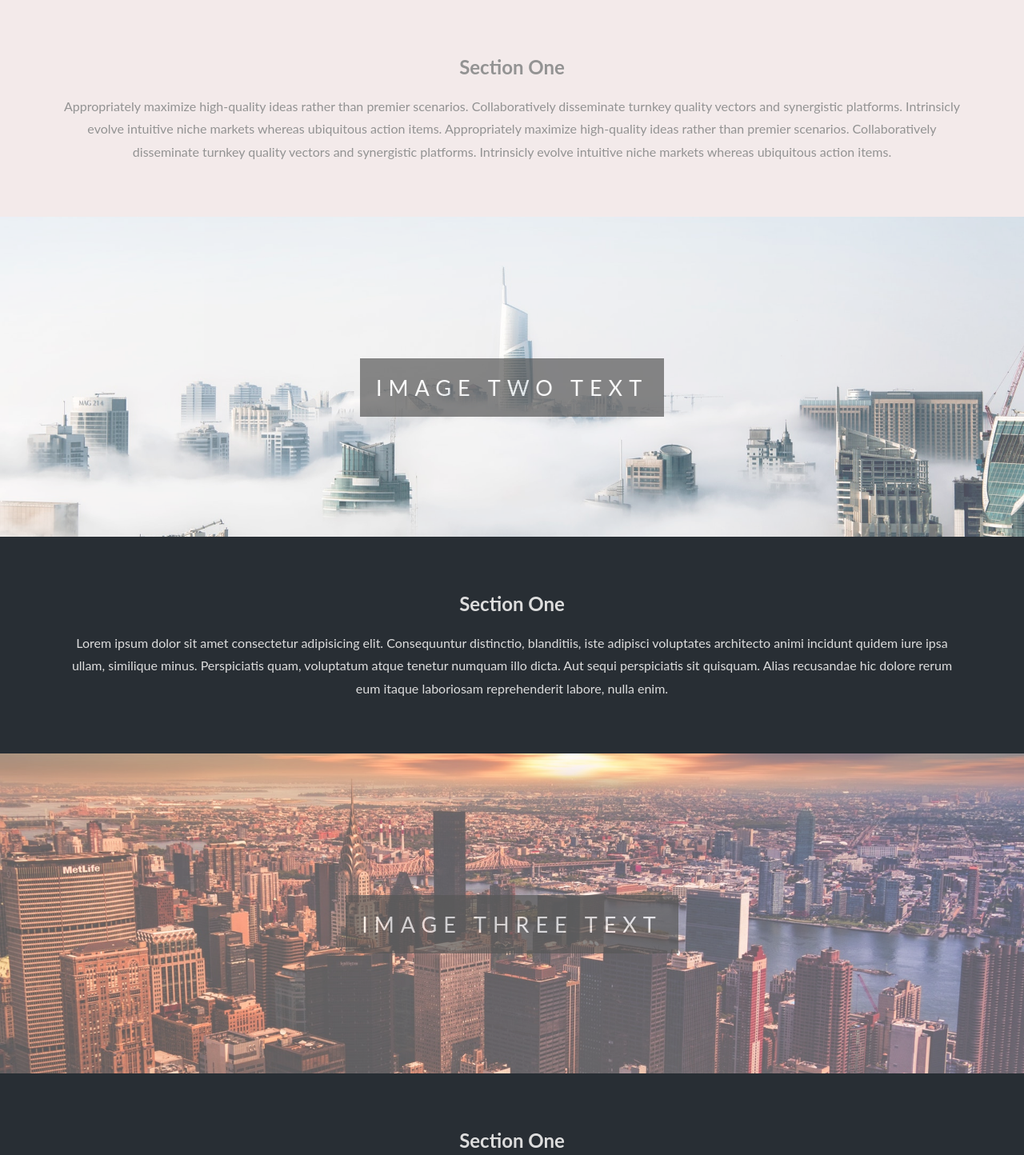
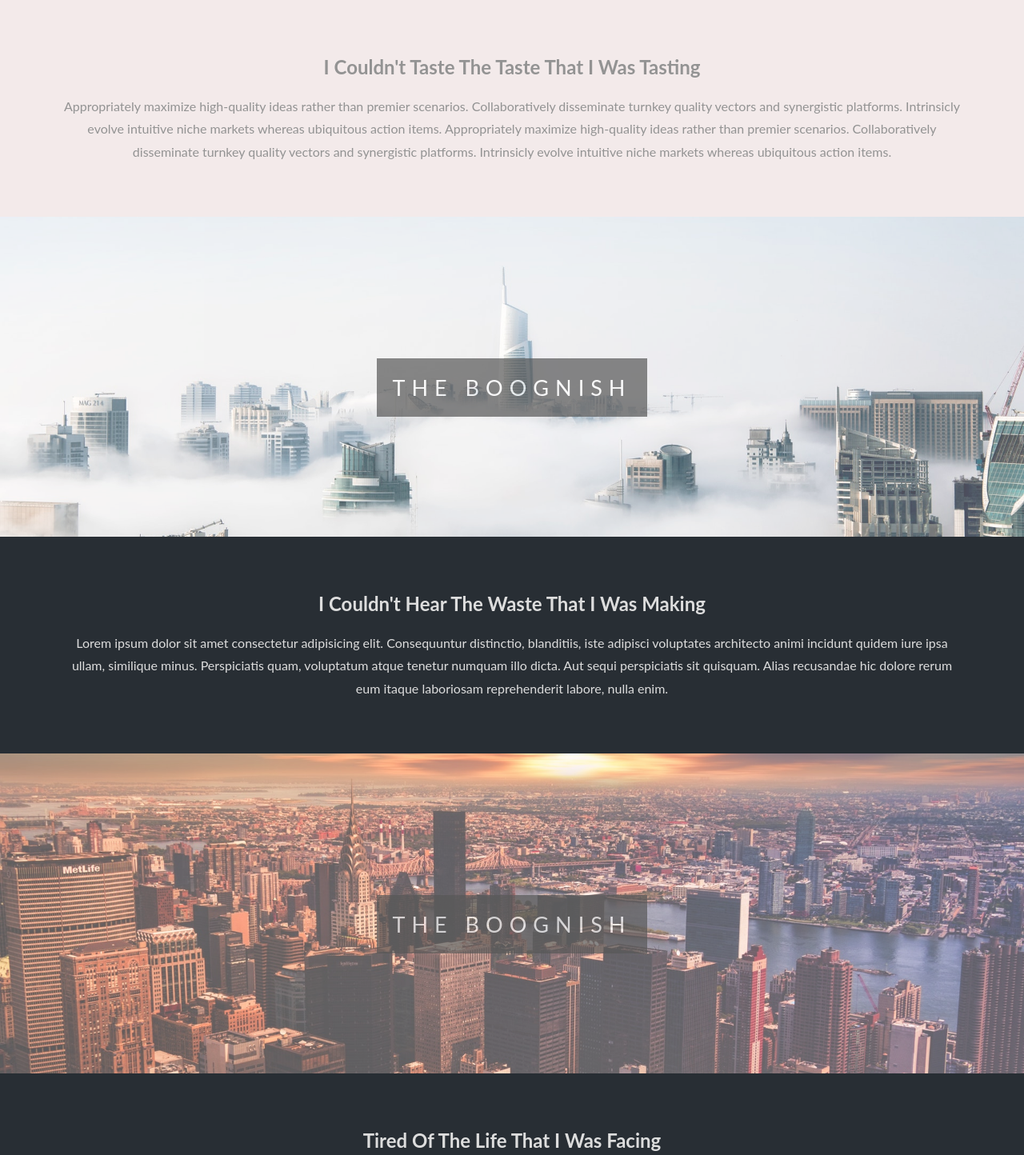
Before and after one commit to benoreilly/parallax-website, a plain HTML site: page index.html in a window 1280 px wide. Shown: the part 800-2244 px from the top of the page at 80% size. Drawn offline with Linux system fonts and the light colour scheme.

Commit message:
text updates

```diff
--- a/index.html
+++ b/index.html
@@ -5,39 +5,39 @@
     <meta name="viewport" content="width=device-width, initial-scale=1.0">
     <meta http-equiv="X-UA-Compatible" content="ie=edge">
     <link rel="stylesheet" href="css/style.css">
-    <title>Parallax Website</title>
+    <title>Nebullax</title>
 </head>
 <body>
     <div class="pimg1">
         <div class="ptext">
-            <span class="border">Downtown Buster Brown</span>
+            <span class="border">The Nebulaxx</span>
         </div>
     </div>
 
     <section class="section section-light">
-        <h2>Section One</h2>
+        <h2>I Couldn't Taste The Taste That I Was Tasting</h2>
         <p>Appropriately maximize high-quality ideas rather than premier scenarios. Collaboratively disseminate turnkey quality vectors and synergistic platforms. Intrinsicly evolve intuitive niche markets whereas ubiquitous action items. Appropriately maximize high-quality ideas rather than premier scenarios. Collaboratively disseminate turnkey quality vectors and synergistic platforms. Intrinsicly evolve intuitive niche markets whereas ubiquitous action items.</p>
     </section>
 
     <div class="pimg2">
         <div class="ptext">
-            <span class="border">Image Two Text</span>
+            <span class="border">The Boognish</span>
         </div>
     </div>
 
     <section class="section section-dark">
-        <h2>Section One</h2>
+        <h2>I Couldn't Hear The Waste That I Was Making</h2>
         <p>Lorem ipsum dolor sit amet consectetur adipisicing elit. Consequuntur distinctio, blanditiis, iste adipisci voluptates architecto animi incidunt quidem iure ipsa ullam, similique minus. Perspiciatis quam, voluptatum atque tenetur numquam illo dicta. Aut sequi perspiciatis sit quisquam. Alias recusandae hic dolore rerum eum itaque laboriosam reprehenderit labore, nulla enim.</p>
     </section>
 
     <div class="pimg3">
         <div class="ptext">
-            <span class="border">Image Three Text</span>
+            <span class="border">The Boognish</span>
         </div>
     </div>
 
     <section class="section section-dark">
-        <h2>Section One</h2>
+        <h2>Tired Of The Life That I Was Facing</h2>
         <p>Lorem ipsum dolor sit amet consectetur adipisicing elit. Consequuntur distinctio, blanditiis, iste adipisci voluptates architecto animi incidunt quidem iure ipsa ullam, similique minus. Perspiciatis quam, voluptatum atque tenetur numquam illo dicta. Aut sequi perspiciatis sit quisquam. Alias recusandae hic dolore rerum eum itaque laboriosam reprehenderit labore, nulla enim.</p>
     </section>
 
```
